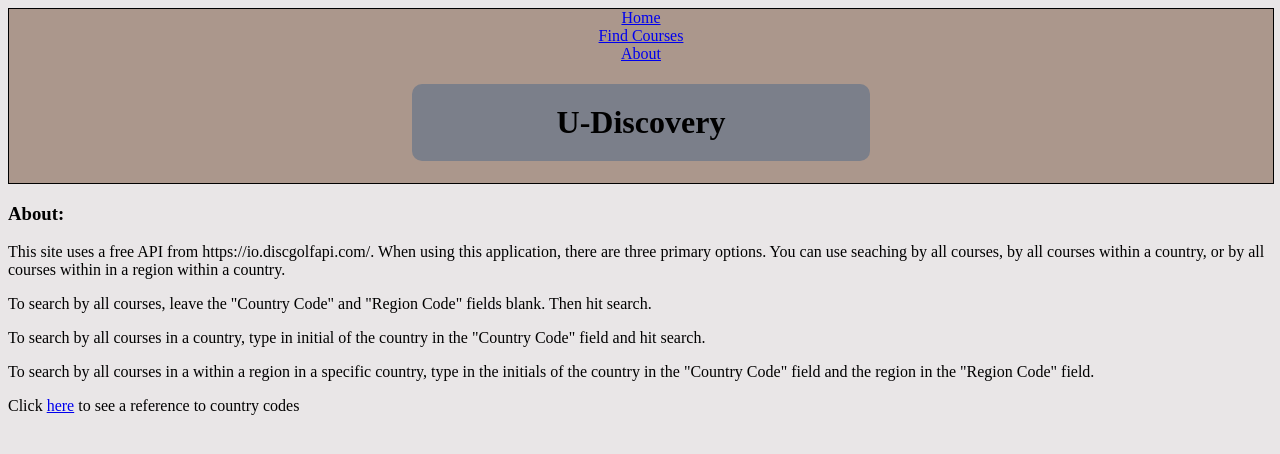
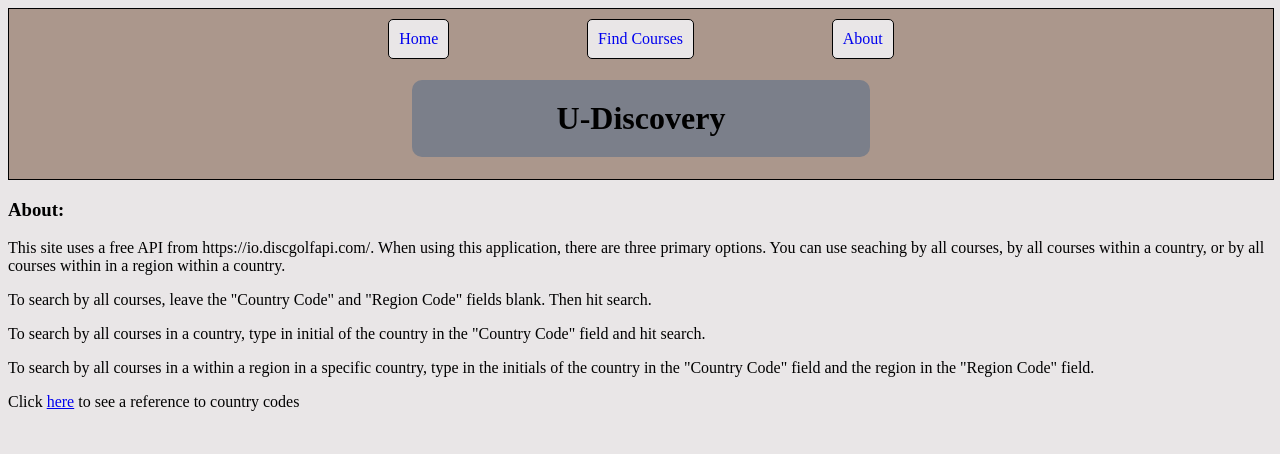
Before and after one commit to jamieab98/Capstone-API, a React (Vite) app: page /About in a window 1280 px wide. Shown: the top 454 px of the page. Built offline with nearby package versions, Linux system fonts and the light colour scheme.

Commit message:
Styled the navigation bar

```diff
--- a/src/NavBar.jsx
+++ b/src/NavBar.jsx
@@ -1,13 +1,14 @@
 import { Link } from "react-router-dom"
+import styles from "./styling/NavBar.module.css"
 
 function NavBar(){
 
     return(
-        <>
-            <Link to="/">Home</Link>
-            <Link to="SearchDisplay">Find Courses</Link>
-            <Link to="About">About</Link>
-        </>
+        <div className={styles.navigation}>
+            <Link className={styles.link} to="/">Home</Link>
+            <Link className={styles.link} to="SearchDisplay">Find Courses</Link>
+            <Link className={styles.link} to="About">About</Link>
+        </div>
     )
 }
 
--- /dev/null
+++ b/src/styling/NavBar.module.css
@@ -0,0 +1,14 @@
+.navigation{
+    width: 40%;
+    display: flex;
+    justify-content: space-between;
+}
+
+.link{
+    border: 1px solid black;
+    background: #E9E6E7;
+    text-decoration: none;
+    padding: 10px;
+    margin-top: 10px;
+    border-radius: 5px;
+}
```
